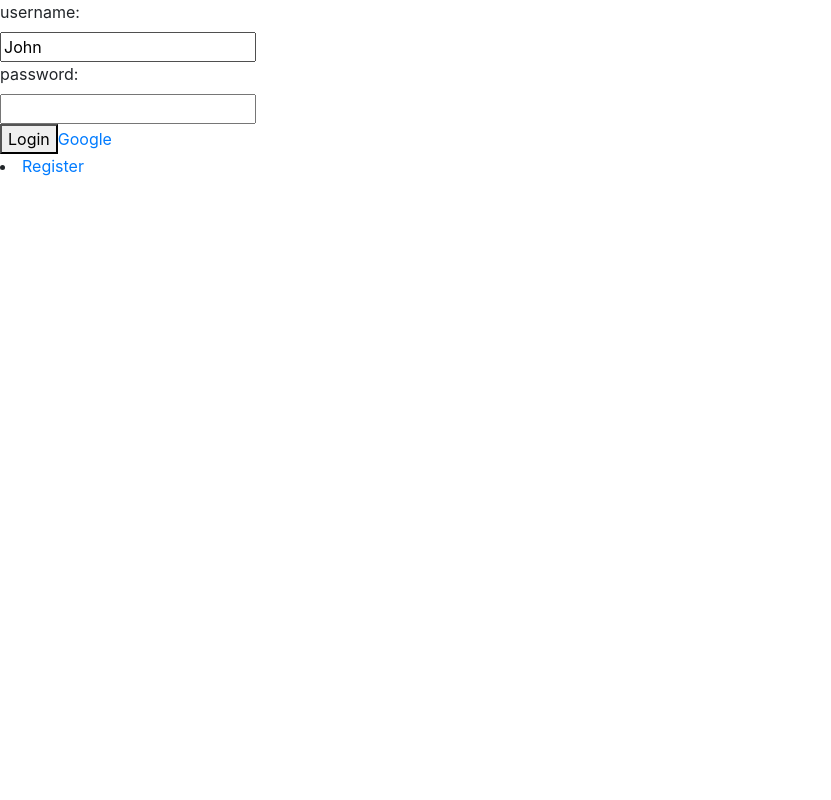
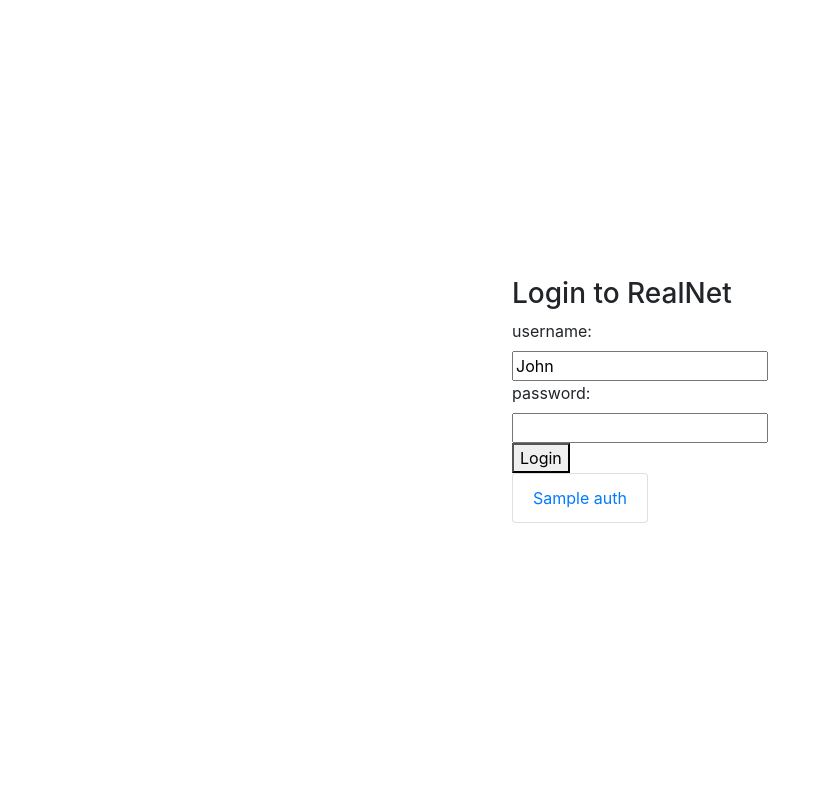
Before and after one commit to virtual-space/realnet-server, a Python web app: template realnet_server/templates/login.html in a window 1280 px wide. Shown: the whole page, without its empty margins (0-831 px from the left). Run offline with Jinja, Linux system fonts and the light colour scheme; the template is opened without the code that fills it: most values are stand-ins (such as "Sample title", 1, 10 or a date in 2020); some libraries are stand-ins or nearby versions.

Commit message:
Added external authorizers to login page

```diff
--- a/realnet_server/templates/login.html
+++ b/realnet_server/templates/login.html
@@ -6,14 +6,32 @@
     {{ bootstrap.load_css() }}
 </head>
 <body>
+<div class="container h-100">
+  <div class="d-flex justify-content-md-center align-items-center vh-100">
+      <div class="column">
+          <div class="row">
+              <h3>Login to RealNet</h3>
+          </div>
+          <div class="row">
               <form action="" method="post">
                 <label for="username">username:</label><br>
                   <input type="text" id="username" name="username" value="John"><br>
                   <label for="password">password:</label><br>
                   <input type="password" id="password" name="password"><br>
-    <button type="submit">Login</button><a href="/login/google">Google</a>
+                  <button type="submit">Login</button>
                </form>
-    <li><a href="/register">Register</a></li>
+          </div>
+          <div class="row">
+              <ul class="list-group">
+                {% for auth in authenticators %}
+                <li class="list-group-item list-group-item-action"><a href="{{auth.url}}">{{auth.name}}</a></li>
+                {% endfor %}
+              </ul>
+          </div>
+      </div>
+  </div>
+ </div>
+
     {{ bootstrap.load_js() }}
 </body>
 </html>
--- a/realnet_server/tenants.py
+++ b/realnet_server/tenants.py
@@ -171,7 +171,11 @@
                     return authorization.create_authorization_response(grant_user=account)
             else:
                 if name == None:
-                    return render_template('login.html')
+                    oauths = [{'name': n['name'],
+                               'url': '/{0}/login/{1}?client_id={2}&response_type={3}'.format(id, n['name'], client_id, response_type)} for n in
+                              [q.to_dict() for q in Authenticator.query.filter(Authenticator.group_id == group.id)]]
+
+                    return render_template('login.html', authenticators=oauths, client_id=client_id)
                 else:
                     auth = Authenticator.query.filter(Authenticator.name == name,
                                                       Authenticator.group_id == group.id).first()
```
Lines whose indentation alone changed are shown as unchanged.
